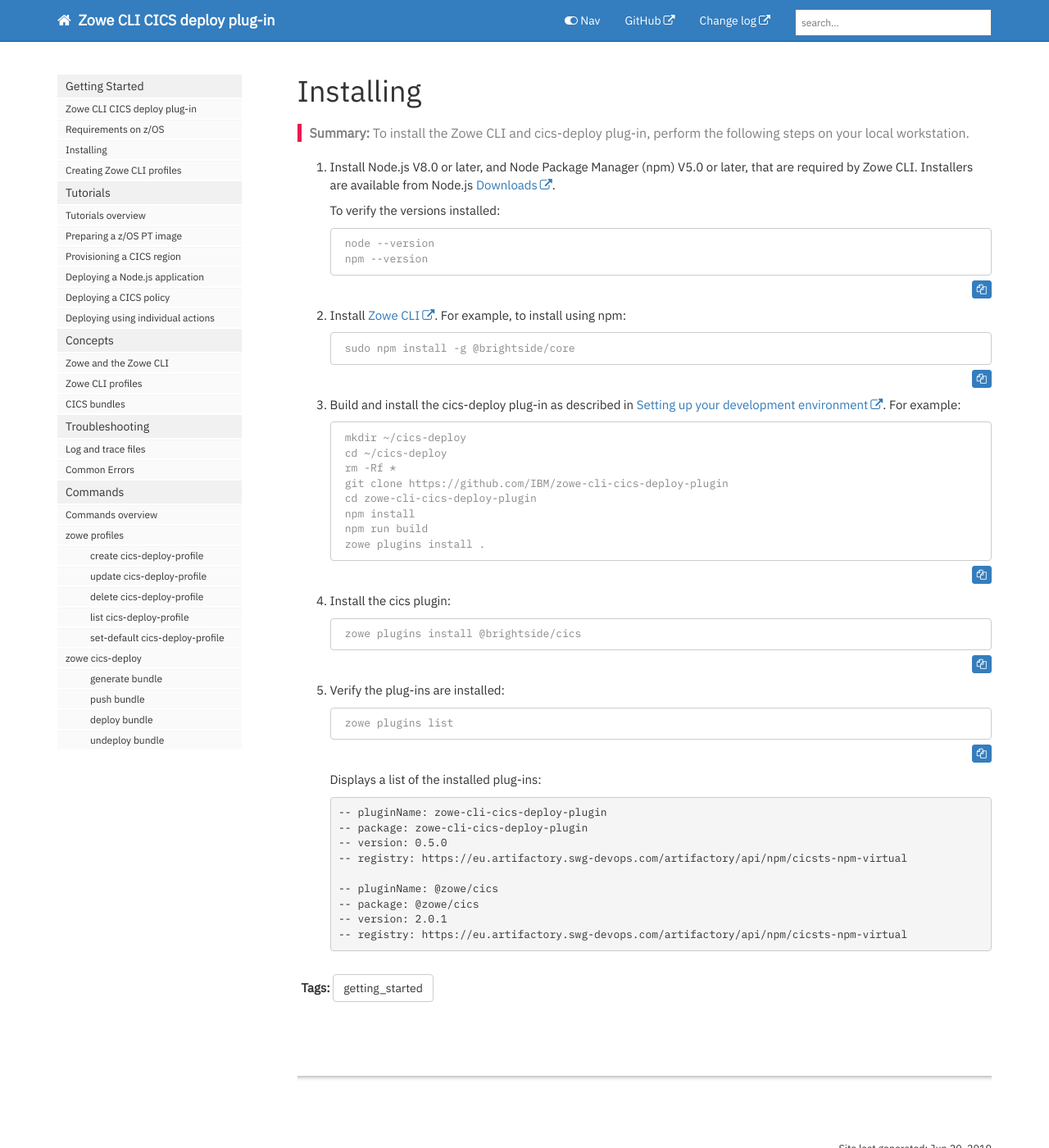
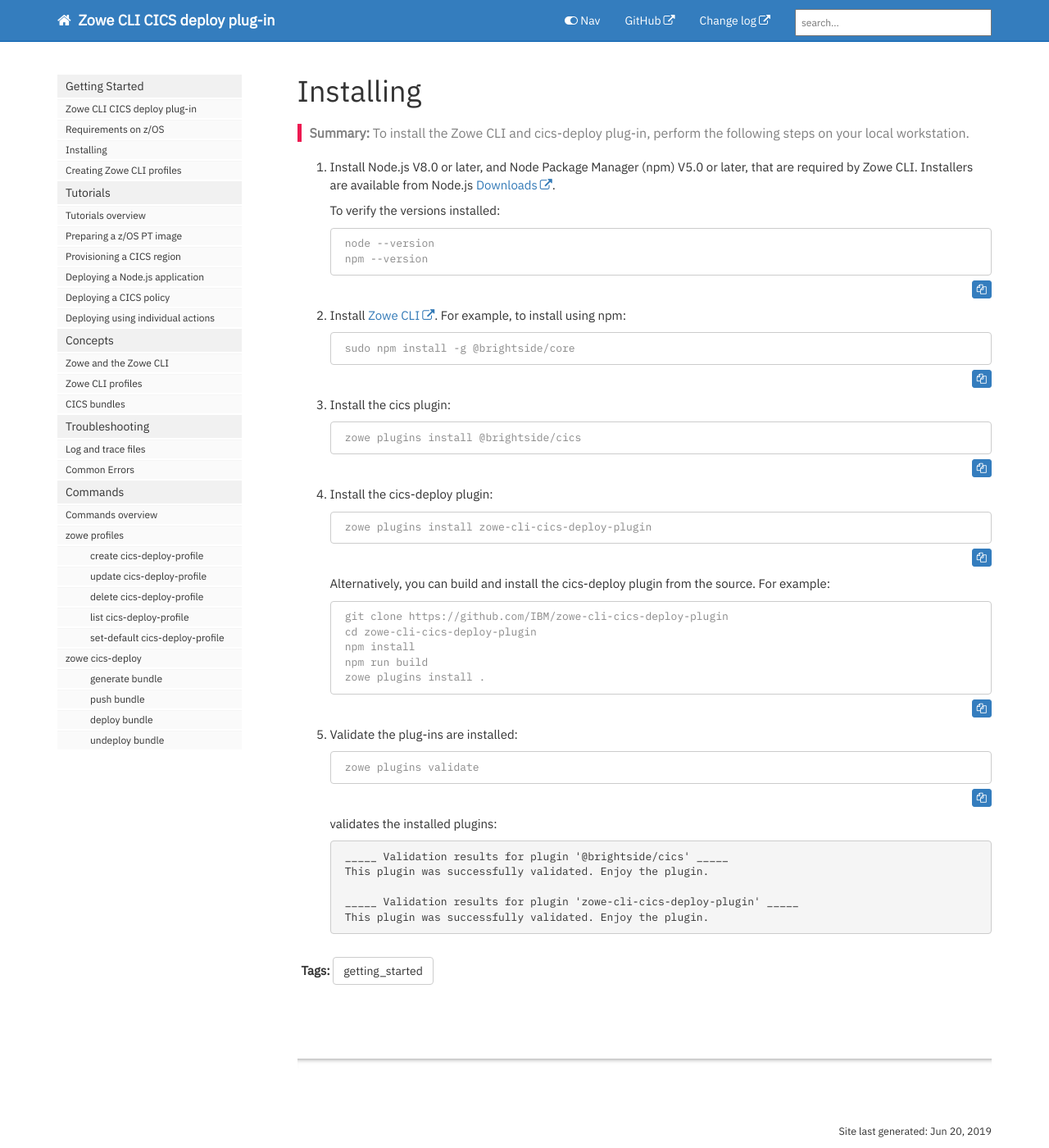
Before and after one commit to IBM/zowe-cli-cics-deploy-plugin, a Jekyll site: the page built from docs/pages/cdp/cdp-Installing.md, in a window 1280 px wide and 1400 px high. Shown: the whole window at 82% size. Built offline with Jekyll 4.4.1, drawn with Linux system fonts in a browser that asks for light colours; nearby versions of some CDN libraries; comment, search, counter and statistics services are not loaded.

Commit message:
Added install guide through npmjs, Chnaged verification to validate command
Signed-off-by: Jeonghyuk Park <chris.jeonghyuk.park@gmail.com>

````diff
--- a/docs/pages/cdp/cdp-Installing.md
+++ b/docs/pages/cdp/cdp-Installing.md
@@ -24,12 +24,21 @@ toc: false
     sudo npm install -g @brightside/core
     ```
 
-3. Build and install the cics-deploy plug-in as described in [Setting up your development environment](https://github.com/IBM/zowe-cli-cics-deploy-plugin/blob/master/docs-internal/tutorials/Setup.md). For example:
+3. Install the cics plugin:
 
     ```console
-    mkdir ~/cics-deploy
-    cd ~/cics-deploy
-    rm -Rf *
+    zowe plugins install @brightside/cics
+    ```
+
+4. Install the cics-deploy plugin:
+
+    ```console
+    zowe plugins install zowe-cli-cics-deploy-plugin
+    ```
+
+    Alternatively, you can build and install the cics-deploy plugin from the source. For example:
+
+    ```console
     git clone https://github.com/IBM/zowe-cli-cics-deploy-plugin
     cd zowe-cli-cics-deploy-plugin
     npm install
@@ -37,27 +46,16 @@ toc: false
     zowe plugins install .
     ```
 
-4. Install the cics plugin:
+5. Validate the plug-ins are installed:
 
     ```console
-    zowe plugins install @brightside/cics
+    zowe plugins validate
     ```
 
-5. Verify the plug-ins are installed:
+    validates the installed plugins:
 
-    ```console
-    zowe plugins list
-    ```
-
-    Displays a list of the installed plug-ins:
-
-   <pre class="messageText">
-   -- pluginName: zowe-cli-cics-deploy-plugin
-   -- package: zowe-cli-cics-deploy-plugin
-   -- version: 0.5.0
-   -- registry: https://eu.artifactory.swg-devops.com/artifactory/api/npm/cicsts-npm-virtual
-
-   -- pluginName: @zowe/cics
-   -- package: @zowe/cics
-   -- version: 2.0.1
-   -- registry: https://eu.artifactory.swg-devops.com/artifactory/api/npm/cicsts-npm-virtual</pre>
+    <pre class="messageText">
+    _____ Validation results for plugin '@brightside/cics' _____
+    This plugin was successfully validated. Enjoy the plugin. <br>
+    _____ Validation results for plugin 'zowe-cli-cics-deploy-plugin' _____
+    This plugin was successfully validated. Enjoy the plugin. </pre>
````
